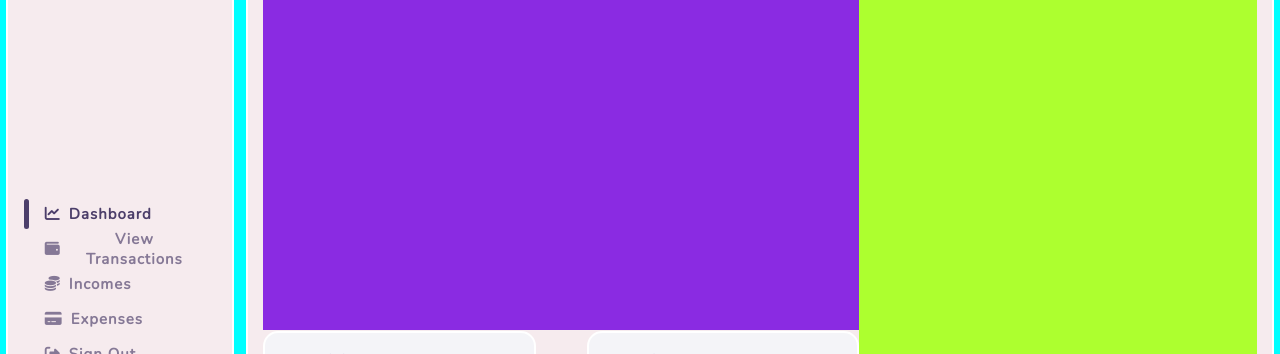
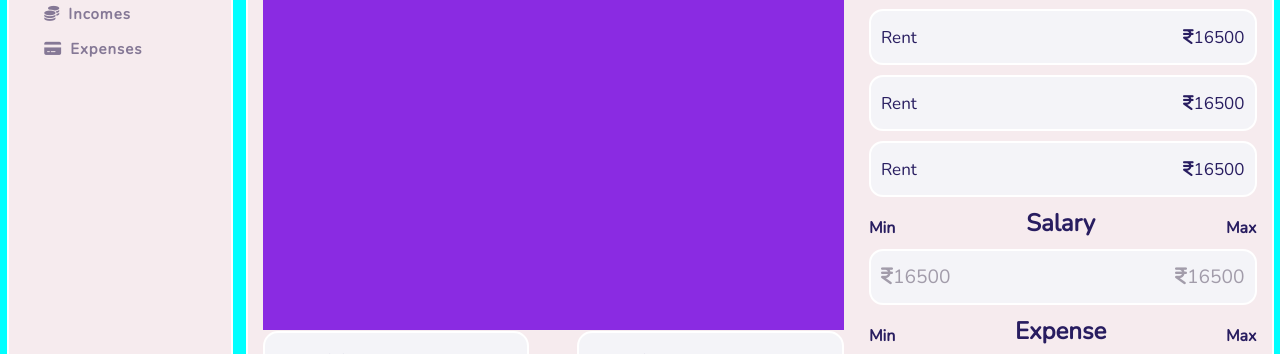
Before and after one commit to sakshamagrawal07/Expense-Manager-Web-Application, a plain HTML site: page FRONTEND/HOME/home.html in a window 1280 px wide. Shown: the part 116-470 px from the top of the page. Drawn offline with nearby package versions, Linux system fonts and the light colour scheme.

Commit message:
recent history frontend

```diff
--- a/FRONTEND/HOME/css/dashboard.css
+++ b/FRONTEND/HOME/css/dashboard.css
@@ -75,5 +75,39 @@
 .recent-min-max{
     width: 40%;
     height: 100%;
-    background-color: greenyellow;
+    padding-left: 25px;
 }
+
+.recent-min-max > h2{
+    margin-bottom: 15px;
+}
+
+.history-list,.min-max-list{
+    display: flex;
+    justify-content: space-between;
+    align-items: center;
+    background-color: #f4f4f8;
+    border: 2px solid #fff;
+    border-radius: 14px;
+    height: 2rem;
+    padding: 10px;
+    margin-block: 10px;
+}
+
+.history-list > p{
+    font-size: 17px;
+}
+
+.min-max{
+    display: flex;
+    justify-content: space-between;
+    align-items: flex-end;
+    p{
+        font-weight: 700;
+    }
+}
+
+.min-max-list >p {
+    font-size: larger;
+    color: #a29caa;
+}
--- a/FRONTEND/HOME/css/tab-btns.css
+++ b/FRONTEND/HOME/css/tab-btns.css
@@ -21,9 +21,9 @@ body{
 	border: 2px solid #ffffff;
 	display: flex;
 	flex-direction: column;
-	justify-content: center;
-	padding: 0 1rem;
-	height: 95vh;
+	flex-wrap: wrap;
+	padding: 20px 15px;
+	height: 89.2vh;
 	width: 15%;
 }
 
@@ -51,6 +51,10 @@ body{
 	display: flex;
 	align-items: center;
 	justify-content: center;
+}
+
+.tabs > .btn:last-child{
+	margin-top: auto;
 }
 
 .navigation{
--- a/FRONTEND/HOME/home.html
+++ b/FRONTEND/HOME/home.html
@@ -71,7 +71,41 @@
 						</div>
 					</div>
 				</div>
-				<div class="recent-min-max"></div>
+				<div class="recent-min-max">
+					<h2>Recent History</h2>
+					<div class="history">
+						<div class="history-list">
+							<p>Rent</p>
+							<p><i class="fa-solid fa-indian-rupee-sign"></i>16500</p>
+						</div>
+						<div class="history-list">
+							<p>Rent</p>
+							<p><i class="fa-solid fa-indian-rupee-sign"></i>16500</p>
+						</div>
+						<div class="history-list">
+							<p>Rent</p>
+							<p><i class="fa-solid fa-indian-rupee-sign"></i>16500</p>
+						</div>
+					</div>
+					<div class="min-max">
+						<p>Min</p>
+						<h2>Salary</h2>
+						<p>Max</p>
+					</div>
+					<div class="min-max-list">
+						<p><i class="fa-solid fa-indian-rupee-sign"></i>16500</p>
+						<p><i class="fa-solid fa-indian-rupee-sign"></i>16500</p>
+					</div>
+					<div class="min-max">
+						<p>Min</p>
+						<h2>Expense</h2>
+						<p>Max</p>
+					</div>
+					<div class="min-max-list">
+						<p><i class="fa-solid fa-indian-rupee-sign"></i>16500</p>
+						<p><i class="fa-solid fa-indian-rupee-sign"></i>16500</p>
+					</div>
+				</div>
 			</div>
 		</div>
 		<div id="transactions-contents">Transactions</div>
```
